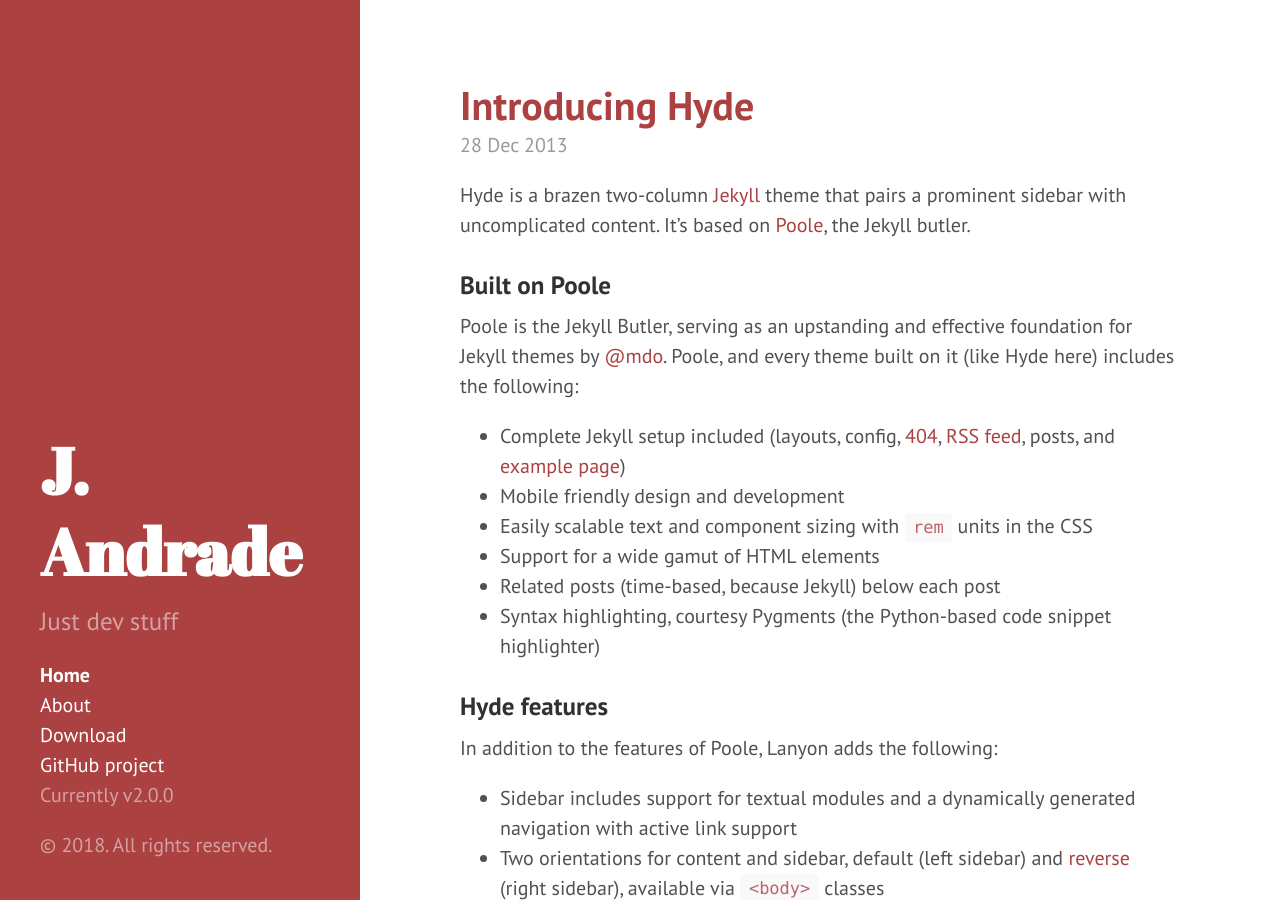
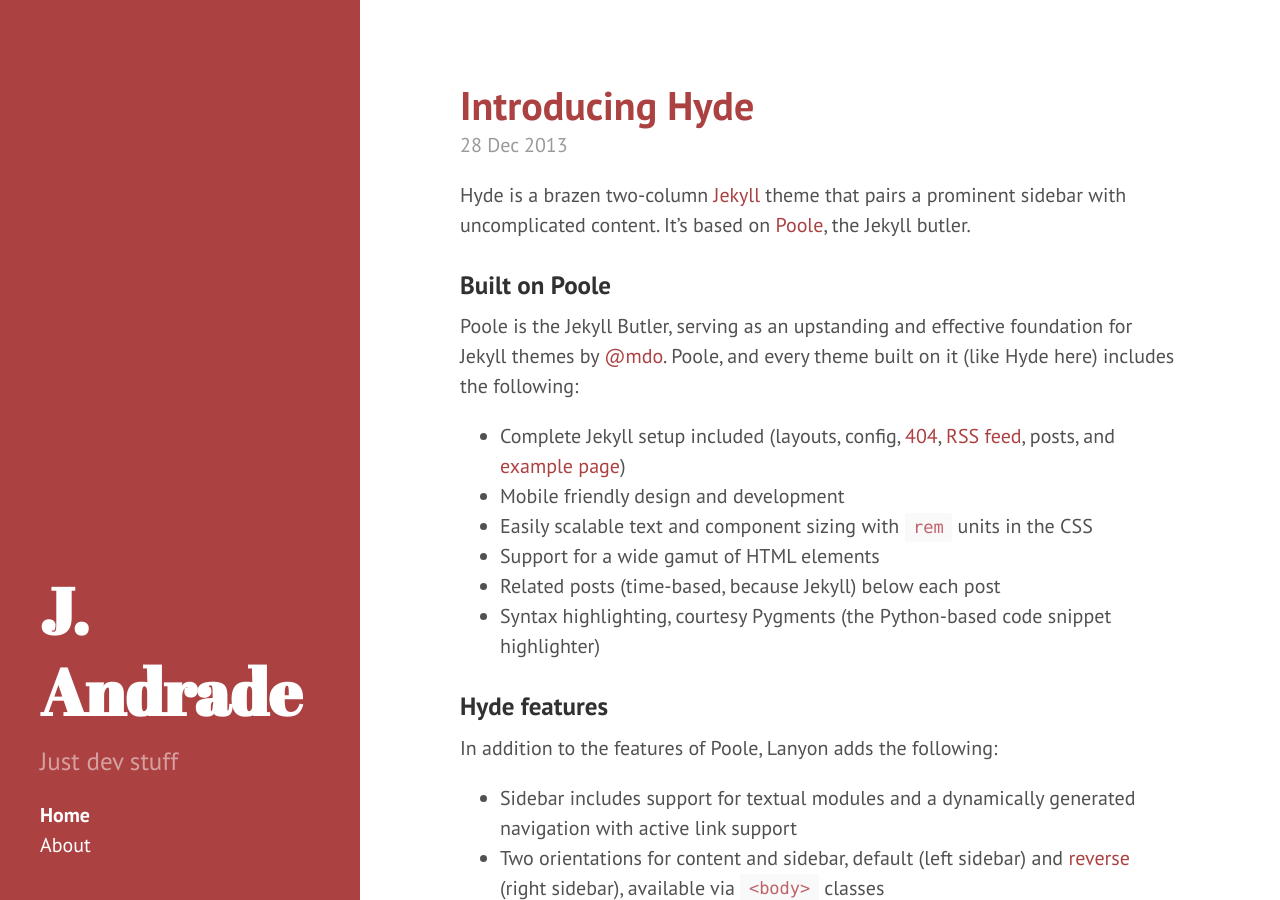
Before and after one commit to jdandrade/jdandrade.github.io, a Jekyll site: the page built from index.html, in a window 1280 px wide and 900 px high. Built offline with Jekyll 4.4.1, drawn with Linux system fonts in a browser that asks for light colours; Markdown is read by kramdown in place of the engine named in the settings; the list of posts is cut into pages by our own code.

Commit message:
removing unused menus from the sidebar

```diff
--- a/_includes/sidebar.html
+++ b/_includes/sidebar.html
@@ -26,11 +26,8 @@
         {% endif %}
       {% endfor %}
 
-      <li class="sidebar-nav-item"><a href="{{ site.github.repo }}/archive/v{{ site.version }}.zip">Download</a></li>
-      <li class="sidebar-nav-item"><a href="{{ site.github.repo }}">GitHub project</a></li>
-      <li class="sidebar-nav-item">Currently v{{ site.version }}</li>
+      <!--<li class="sidebar-nav-item"><a href="{{ site.github.repo }}/archive/v{{ site.version }}.zip">Download</a></li>
+      <li class="sidebar-nav-item"><a href="{{ site.github.repo }}">GitHub project</a></li>-->
     </ul>
-
-    <p>&copy; {{ site.time | date: '%Y' }}. All rights reserved.</p>
   </div>
 </div>
```
